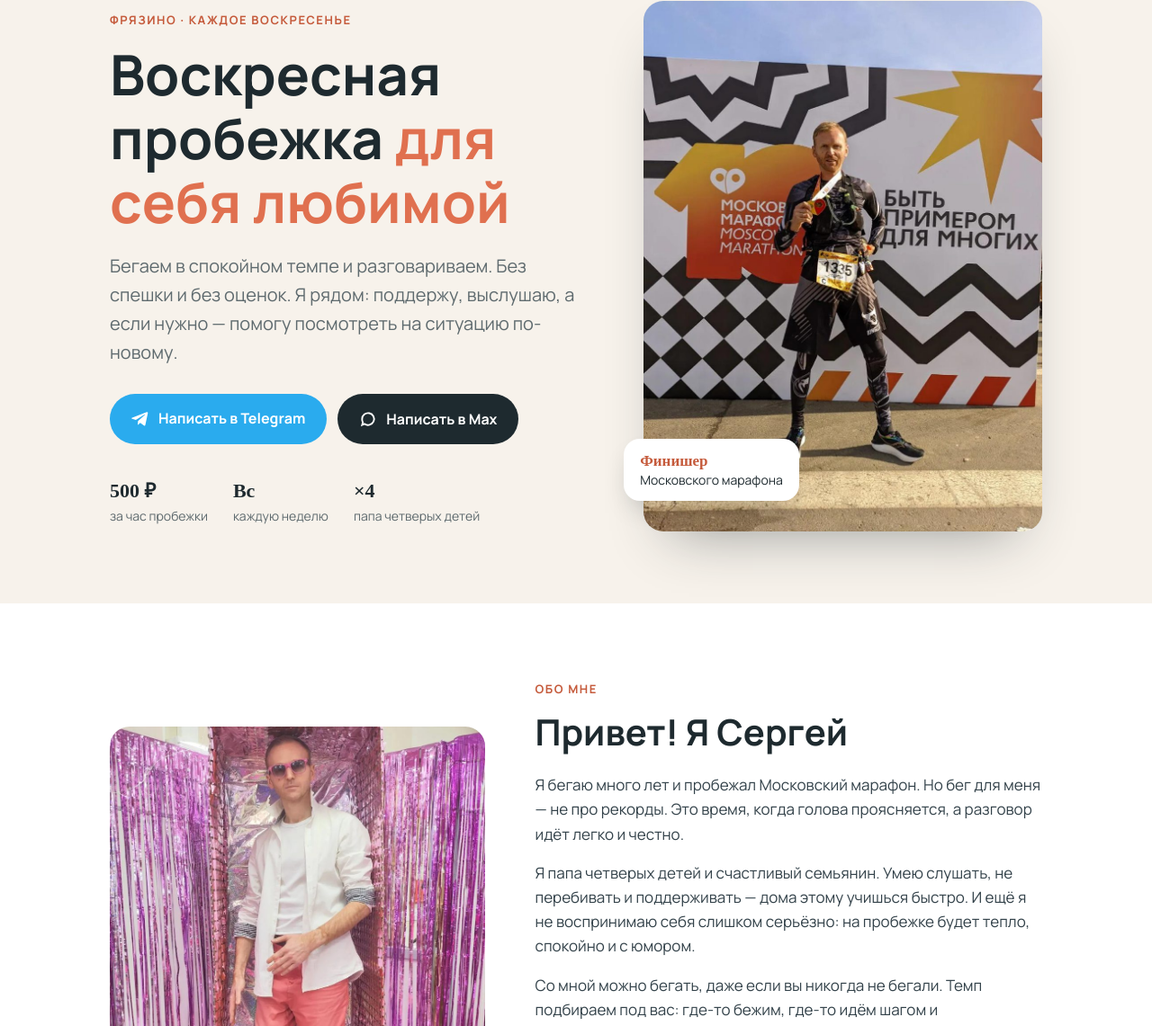
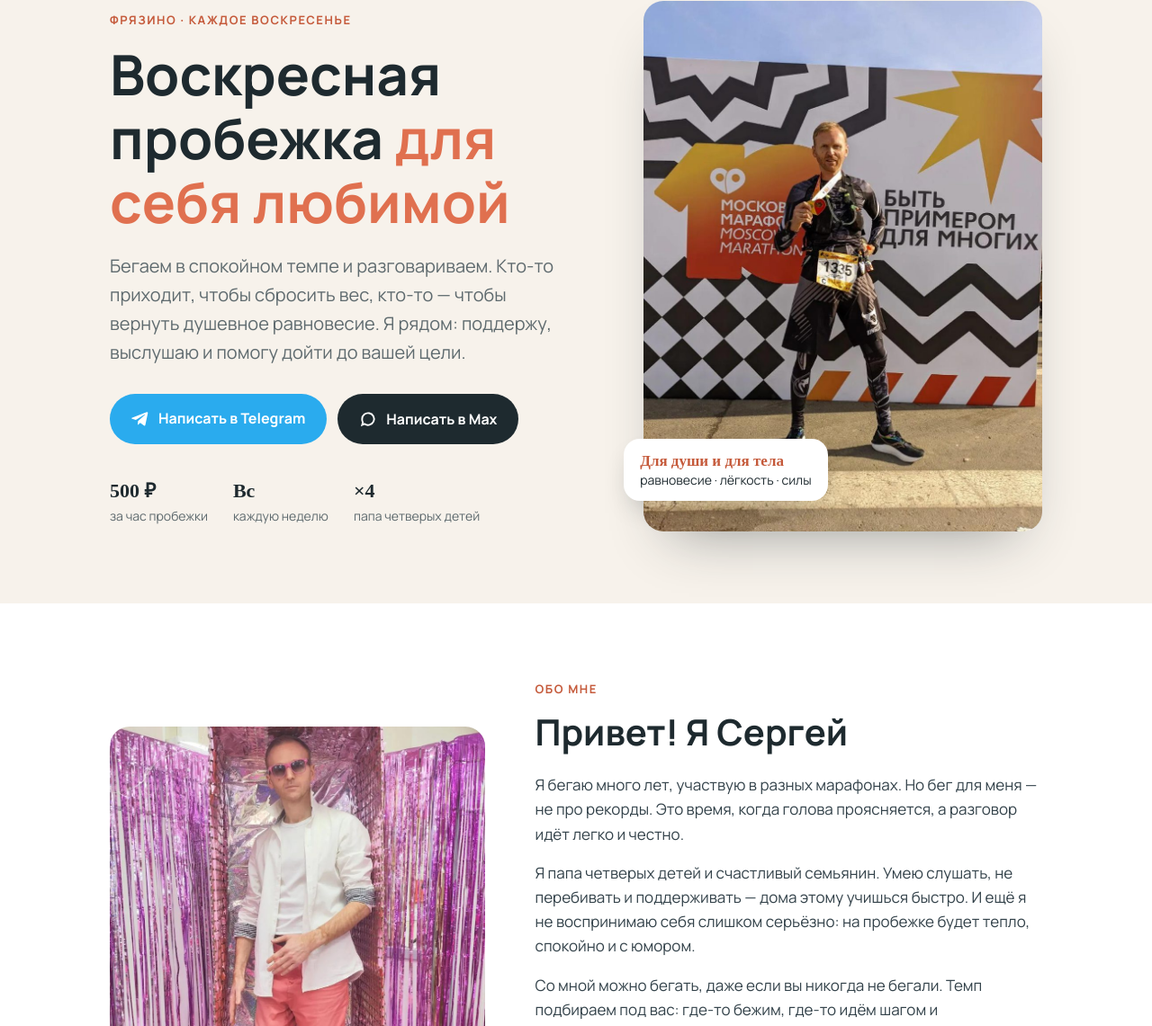
Before and after one commit to olgasmirnovahr1-creator/probegis, a plain HTML site: page index.html in a window 1280 px wide. Shown: the part 118-1259 px from the top of the page at 90% size. Drawn offline with Linux system fonts and the light colour scheme; a web font is replaced by a local one.

Commit message:
Убрал упоминание Московского марафона, новая плашка про цели
Co-Authored-By: Claude Opus 5.5 <noreply@anthropic.com>
Claude-Session: https://claude.ai/code/session_01Vkv3kVTMUMpRTfHx8HNi53

```diff
--- a/index.html
+++ b/index.html
@@ -123,7 +123,7 @@
     <div>
       <div class="eyebrow">Фрязино · каждое воскресенье</div>
       <h1>Воскресная пробежка <em>для себя любимой</em></h1>
-      <p class="lead">Бегаем в спокойном темпе и разговариваем. Без спешки и без оценок. Я рядом: поддержу, выслушаю, а если нужно — помогу посмотреть на ситуацию по-новому.</p>
+      <p class="lead">Бегаем в спокойном темпе и разговариваем. Кто-то приходит, чтобы сбросить вес, кто-то — чтобы вернуть душевное равновесие. Я рядом: поддержу, выслушаю и помогу дойти до вашей цели.</p>
       <div class="btns">
         <a class="btn btn-tg" href="https://t.me/+79262562468" target="_blank" rel="noopener">
           <svg viewBox="0 0 24 24" fill="currentColor"><path d="M21.9 4.3 18.6 19.8c-.2 1.1-.9 1.4-1.8.9l-5-3.7-2.4 2.3c-.3.3-.5.5-1 .5l.4-5.1 9.3-8.4c.4-.4-.1-.6-.6-.2L5.9 13.3l-4.9-1.5c-1.1-.3-1.1-1.1.2-1.6L20.5 2.8c.9-.3 1.7.2 1.4 1.5z"/></svg>
@@ -141,8 +141,8 @@
       </div>
     </div>
     <div class="hero-photo">
-      <img src="img/run.jpg" alt="Сергей с медалью Московского марафона">
-      <div class="badge"><b>Финишер</b>Московского марафона</div>
+      <img src="img/run.jpg" alt="Сергей после забега">
+      <div class="badge"><b>Для души и для тела</b>равновесие · лёгкость · силы</div>
     </div>
   </div>
 </header>
@@ -153,7 +153,7 @@
     <div>
       <div class="eyebrow">Обо мне</div>
       <h2>Привет! Я Сергей</h2>
-      <p>Я бегаю много лет и пробежал Московский марафон. Но бег для меня — не про рекорды. Это время, когда голова проясняется, а разговор идёт легко и честно.</p>
+      <p>Я бегаю много лет, участвую в разных марафонах. Но бег для меня — не про рекорды. Это время, когда голова проясняется, а разговор идёт легко и честно.</p>
       <p>Я папа четверых детей и счастливый семьянин. Умею слушать, не перебивать и поддерживать — дома этому учишься быстро. И ещё я не воспринимаю себя слишком серьёзно: на пробежке будет тепло, спокойно и с юмором.</p>
       <p>Со мной можно бегать, даже если вы никогда не бегали. Темп подбираем под вас: где-то бежим, где-то идём шагом и разговариваем.</p>
       <div class="quote">Рядом с вами — надёжное мужское плечо. Без давления, без оценок и без «надо было быстрее».</div>
```
